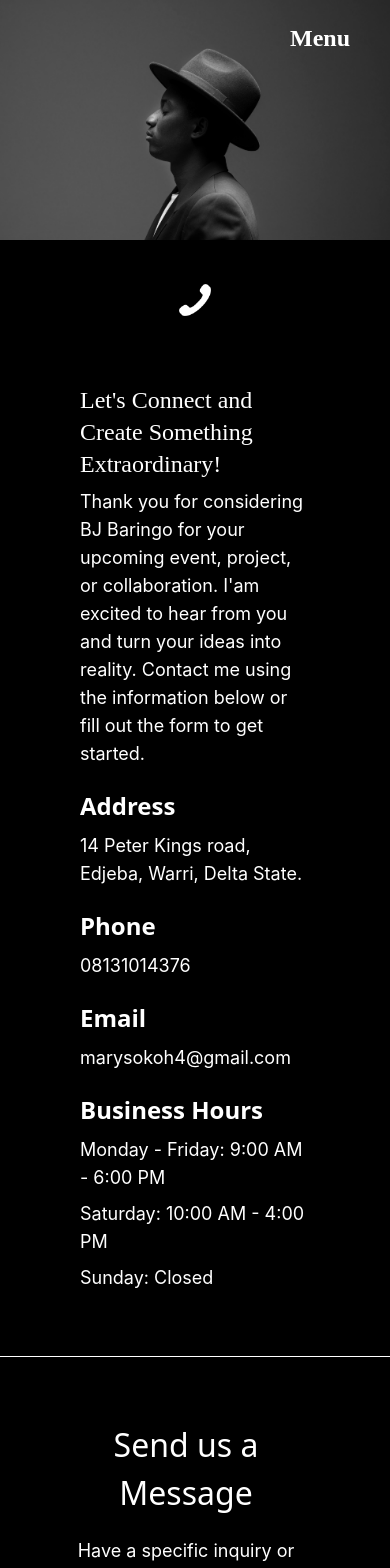
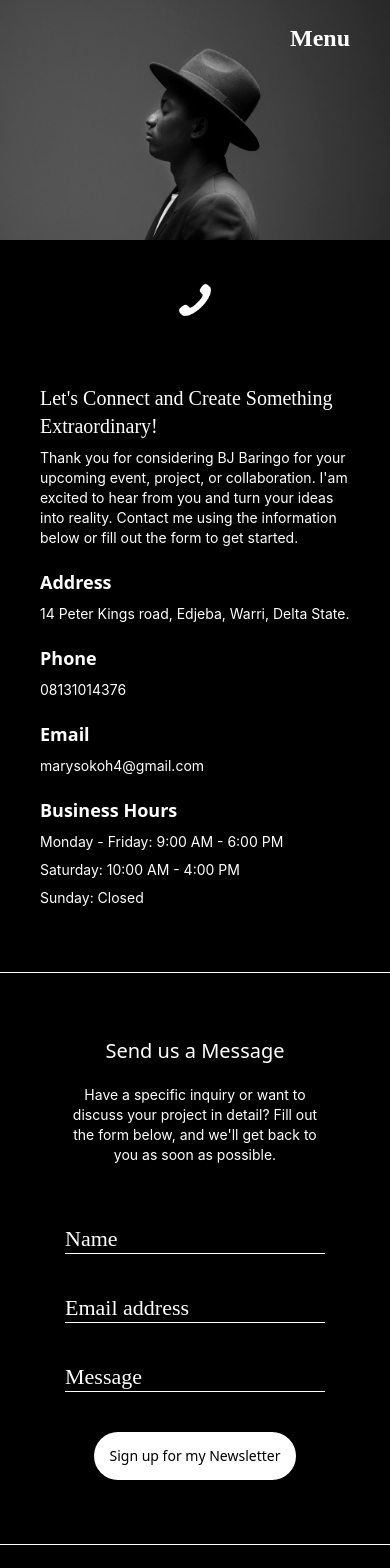
Before and after one commit to miracle73/portfolio-website-v3, a React (Vite) app: page /contact in a window 390 px wide. Shown: the top 1568 px of the page. Built offline with nearby package versions, Linux system fonts and the light colour scheme.

Commit message:
changes made on mobile version of the website

```diff
--- /dev/null
+++ b/src/components/MobileNav.jsx
@@ -0,0 +1,26 @@
+import React from 'react'
+import { Link } from 'react-router-dom'
+import { IoClose } from "react-icons/io5";
+
+const MobileNav = ({setNav}) => {
+  return (
+   <div className='min-h-screen w-full bg-black bg-opacity-20 flex justify-between items-center'>
+    <IoClose className=' w-10 h-10 text-white' onClick={() => setNav(false)}/>
+    <div className="  justify-between items-center flex flex-col w-[50%] gap-4">
+            <Link to="/podcast"  className="text-center text-white text-xl  font-normal font-['Poppins']">PODCAST</Link>
+            <Link to="/services" className="text-center text-white text-xl  font-normal font-['Poppins']">EXPERTISE</Link>
+            <Link to="/services" className="text-center text-white text-xl  font-normal font-['Poppins']">GALLERY</Link>
+        <Link to="/"   className="text-center text-white text-[32px] max-lg:text-lg font-normal tracking-[0.1em] font-['Poppins']">BJ Baringo <br/>
+         <span className="text-center text-white text-[20px] max-lg:text-base font-normal font-['Poppins'] tracking-[0em]">THE SHOWMAN</span></Link>
+            <Link to="/contact"  className="text-center text-white text-xl  font-normal font-['Poppins']">CONTACT</Link>
+            <Link to="/newsletter"  className="text-center text-white text-xl  font-normal font-['Poppins']">NEWSLETTER</Link>
+            <Link to="/newsletter"  className="text-center text-white text-xl  font-normal font-['Poppins']">BACKYARD RAVE</Link>
+    </div>
+
+
+</div>
+
+  )
+}
+
+export default MobileNav
--- a/src/components/NavLinks.jsx
+++ b/src/components/NavLinks.jsx
@@ -1,13 +1,13 @@
 import React from 'react'
 import { Link } from 'react-router-dom'
 
-const NavLinks = () => {
+const NavLinks = ({setNav}) => {
     return (
         <div className='flex justify-center items-center '>
             <div className=''>
 
             </div>
-            <div className="text-white text-[44px] max-lg:text-[34px] max-md:text-[24px]  font-semibold font-['Jomhuria'] md:hidden">Menu</div>
+            <div className="text-white text-[44px] max-lg:text-[34px] max-md:text-[24px]  font-semibold font-['Jomhuria'] hover:text-[#A9A9A9] md:hidden" onClick={() => setNav(true)}>Menu</div>
             <div className=" px-4 py-6 bg-black bg-opacity-20 justify-between items-center inline-flex xl:w-[80%]  w-[90%] max-md:hidden">
                     <Link to="/podcast"  className="text-center text-white text-xl max-xl:text-base max-lg:text-sm font-normal font-['Poppins']">PODCAST</Link>
                     <Link to="/services" className="text-center text-white text-xl max-xl:text-base max-lg:text-sm font-normal font-['Poppins']">EXPERTISE</Link>
--- a/src/pages/Contact.jsx
+++ b/src/pages/Contact.jsx
@@ -1,17 +1,22 @@
-import React from 'react'
+import React, {useState} from 'react'
 import BackgroundImage from '../assets/images/background-image.jpg'
 import NavLinks from '../components/NavLinks'
 import '../App.css'
 import Phone from '../assets/images/phone.png'
 import Footer from '../components/Footer'
+import MobileNav from '../components/MobileNav'
 
 const Contact = () => {
+    const [nav, setNav] = useState(false)
     return (
         <div className='min-h-screen w-full p-0'>
+           {nav && <div className='w-full h-full flex items-center justify-center fixed'>
+                <MobileNav setNav={setNav}  />
+            </div>}
             <div style={{ backgroundImage: `url(${BackgroundImage})` }}
                 className="bg-cover bg-center h-[15rem] w-full">
                 <div className='lg:pt-10 max-lg:pt-14 max-md:pt-5 max-md:flex max-md:items-center max-md:justify-end max-md:pr-10 '>
-                    <NavLinks />
+                    <NavLinks setNav={setNav} />
                 </div>
 
             </div>
@@ -19,30 +24,30 @@ const Contact = () => {
                 <div className='flex justify-center items-center'>
                     <img src={Phone} className='max-sm:w-10 max-sm:h-10 max-md:w-14 max-md:h-14' />
                 </div>
-                <div className='px-20 pb-16'>
-                    <div className="text-white text-[32px] max-md:text-2xl font-normal font-['Poppins'] mt-20 max-md:mt-16">Let's Connect and Create Something Extraordinary!</div>
-                    <div className="text-white text-lg font-normal font-['Inter'] mt-2">Thank you for considering BJ Baringo for your upcoming event, project, or collaboration. I'am excited to hear from you and turn your ideas into reality. Contact me using the information below or fill out the form to get started.</div>
-                    <div className=" text-white text-[24px]  font-['Jacques Francois'] font-semibold mt-5">Address</div>
-                    <div className="text-white text-lg font-normal font-['Inter'] mt-2">14 Peter Kings road, Edjeba, Warri, Delta State.</div>
-                    <div className=" text-white text-[24px] font-semibold font-['Jacques Francois'] mt-5">Phone</div>
-                    <div className=" text-white text-lg font-normal font-['Inter'] mt-2">08131014376</div>
-                    <div className=" text-white text-[24px] font-semibold font-['Jacques Francois'] mt-5">Email</div>
-                    <div className=" text-white text-lg font-normal font-['Inter'] mt-2">marysokoh4@gmail.com</div>
-                    <div className=" text-white text-[24px] font-semibold font-['Jacques Francois'] mt-5">Business Hours</div>
-                    <div className=" text-white text-lg font-normal font-['Inter'] mt-2">Monday - Friday: 9:00 AM - 6:00 PM</div>
-                    <div className=" text-white text-lg font-normal font-['Inter'] mt-2">Saturday: 10:00 AM - 4:00 PM</div>
-                    <div className=" text-white text-lg font-normal font-['Inter'] mt-2">Sunday: Closed</div>
+                <div className='px-20 pb-16 max-lg:px-14 max-md:px-10'>
+                    <div className="text-white text-[32px] max-lg:text-2xl max-md:text-xl font-normal font-['Poppins'] mt-20 max-md:mt-16">Let's Connect and Create Something Extraordinary!</div>
+                    <div className="text-white text-lg max-lg:text-base max-md:text-sm font-normal font-['Inter'] mt-2">Thank you for considering BJ Baringo for your upcoming event, project, or collaboration. I'am excited to hear from you and turn your ideas into reality. Contact me using the information below or fill out the form to get started.</div>
+                    <div className=" text-white text-[24px] max-lg:text-xl max-md:text-lg font-['Jacques Francois'] font-semibold mt-5">Address</div>
+                    <div className="text-white text-lg max-lg:text-base max-md:text-sm font-normal font-['Inter'] mt-2">14 Peter Kings road, Edjeba, Warri, Delta State.</div>
+                    <div className=" text-white text-[24px] max-lg:text-xl max-md:text-lg font-semibold font-['Jacques Francois'] mt-5">Phone</div>
+                    <div className=" text-white text-lg max-lg:text-base max-md:text-sm font-normal font-['Inter'] mt-2">08131014376</div>
+                    <div className=" text-white text-[24px] max-lg:text-xl max-md:text-lg font-semibold font-['Jacques Francois'] mt-5">Email</div>
+                    <div className=" text-white text-lg max-lg:text-base max-md:text-sm font-normal font-['Inter'] mt-2">marysokoh4@gmail.com</div>
+                    <div className=" text-white text-[24px] max-lg:text-xl max-md:text-lg  font-semibold font-['Jacques Francois'] mt-5">Business Hours</div>
+                    <div className=" text-white text-lg max-lg:text-base max-md:text-sm font-normal font-['Inter'] mt-2">Monday - Friday: 9:00 AM - 6:00 PM</div>
+                    <div className=" text-white text-lg max-lg:text-base max-md:text-sm  font-normal font-['Inter'] mt-2">Saturday: 10:00 AM - 4:00 PM</div>
+                    <div className=" text-white text-lg max-lg:text-base max-md:text-sm font-normal font-['Inter'] mt-2">Sunday: Closed</div>
                 </div>
-                <div className='border-y border-white '>
-                    <div className='ml-56 max-lg:ml-36 max-md:ml-20 max-sm:ml-14 mr-10 w-2/3 my-16 '>
-                        <div className="text-center text-white text-[32px] font-normal font-['Javanese Text']">Send us a Message</div>
-                        <div className=" text-center text-white text-[18px] mt-5 font-normal font-['Inter']">Have a specific inquiry or want to discuss your project in detail? Fill out the form below, and we'll get back to you as soon as possible.</div>
+                <div className='border-y border-white flex justify-center items-center '>
+                    <div className=' w-2/3 my-16 '>
+                        <div className="text-center text-white text-[32px] max-lg:text-2xl max-md:text-xl font-normal font-['Javanese Text']">Send us a Message</div>
+                        <div className=" text-center text-white text-[18px] max-lg:text-base max-md:text-sm mt-5 font-normal font-['Inter']">Have a specific inquiry or want to discuss your project in detail? Fill out the form below, and we'll get back to you as soon as possible.</div>
                         <form className='mt-5 flex flex-col justify-center items-center w-full'>
                             <input type="text" className=' email-input text-white border-b-[1px] bg-black border-white w-full   text-xl font-javanese-text text-center mt-10' placeholder="Name" />
                             <input type="text" className=' email-input text-white border-b-[1px] bg-black border-white w-full   text-xl font-javanese-text text-center mt-10' placeholder="Email address" />
                             <input type="text" className=' email-input text-white border-b-[1px] bg-black border-white w-full  text-xl font-javanese-text text-center mt-10' placeholder="Message" />
                             <button className=" h-8 max-md:h-12 px-4 py-4 bg-white rounded-[32px] justify-start items-center gap-4 inline-flex mt-10">
-                                <div className="text-center text-black text-lg font-normal font-['Jacques Francois']">Sign up for my Newsletter</div>
+                                <div className="text-center text-black text-lg max-lg:text-base max-md:text-sm font-normal font-['Jacques Francois']">Sign up for my Newsletter</div>
                             </button>
                         </form>
                     </div>
--- a/src/pages/Podcast.jsx
+++ b/src/pages/Podcast.jsx
@@ -14,9 +14,11 @@ import Spotify from '../assets/images/spotify.png'
 import Google from '../assets/images/google-podcast.png'
 import SoundCloud from '../assets/images/soundcard.png'
 import Footer from '../components/Footer'
+import MobileNav from '../components/MobileNav'
 
 const Podcast = () => {
     const [count, setCount] = useState(0);
+    const [nav, setNav] = useState(false)
 
     const handleSeeMoreClick = () => {
         if (count < 5) {
@@ -41,10 +43,13 @@ const Podcast = () => {
     }, []);
     return (
         <div className='min-h-screen w-full p-0'>
+             {nav && <div className='w-full h-full flex items-center justify-center fixed'>
+                <MobileNav setNav={setNav}  />
+            </div>}
             <div style={{ backgroundImage: `url(${BackgroundImage})` }}
                 className="bg-cover bg-center h-[15rem] w-full">
                 <div className='lg:pt-10 max-lg:pt-14 max-md:pt-5 max-md:flex max-md:items-center max-md:justify-end max-md:pr-10'>
-                    <NavLinks />
+                    <NavLinks setNav={setNav}/>
                 </div>
 
             </div>
```
Also changed, not shown: src/pages/ContentCreation.jsx (+8 -3 lines), src/pages/EventHosting.jsx (+8 -3 lines), src/pages/HomePage.jsx (+13 -6 lines), src/pages/Marketing.jsx (+9 -3 lines), src/pages/MediaProduction.jsx (+8 -3 lines), src/pages/Newsletter.jsx (+8 -3 lines), src/pages/Services.jsx (+8 -3 lines).
